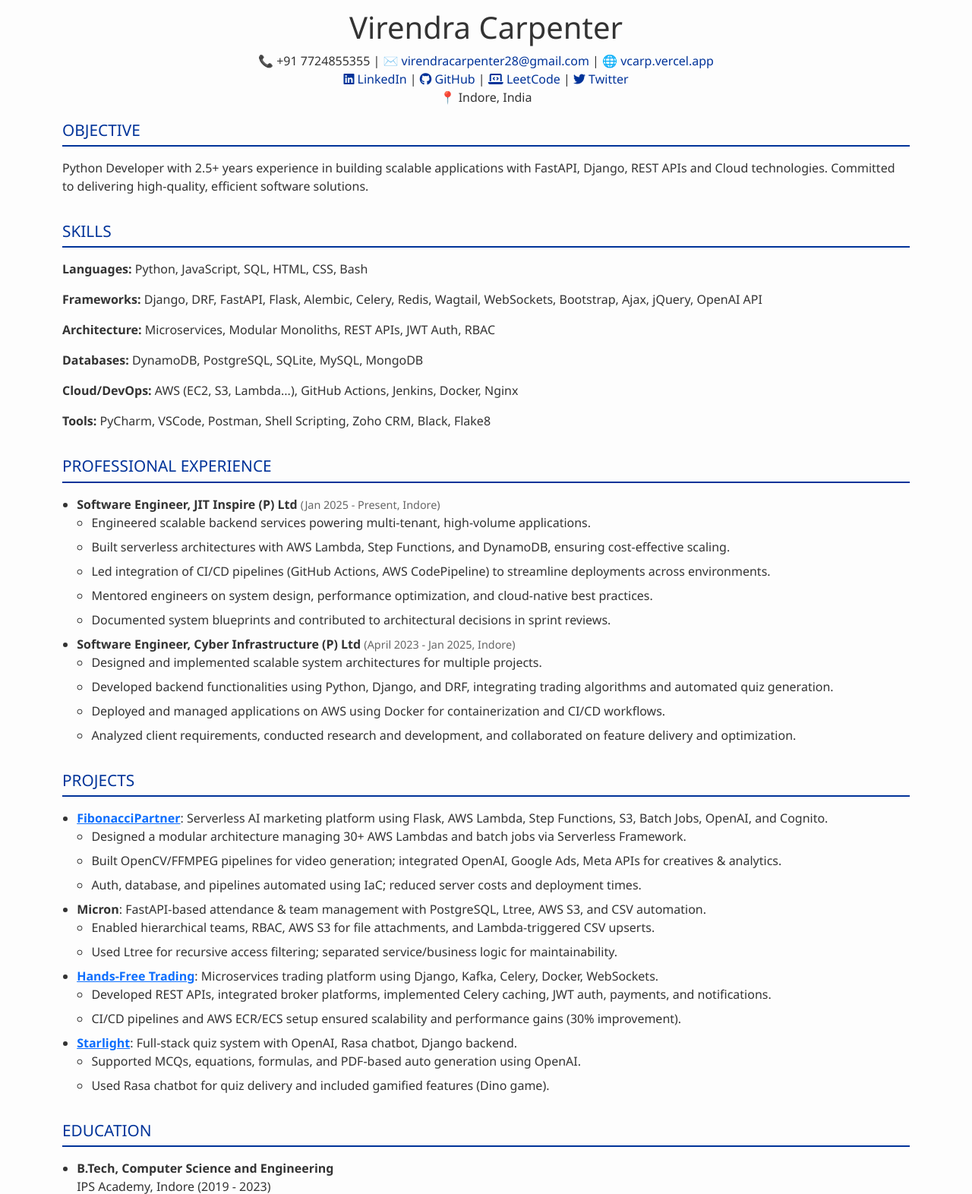
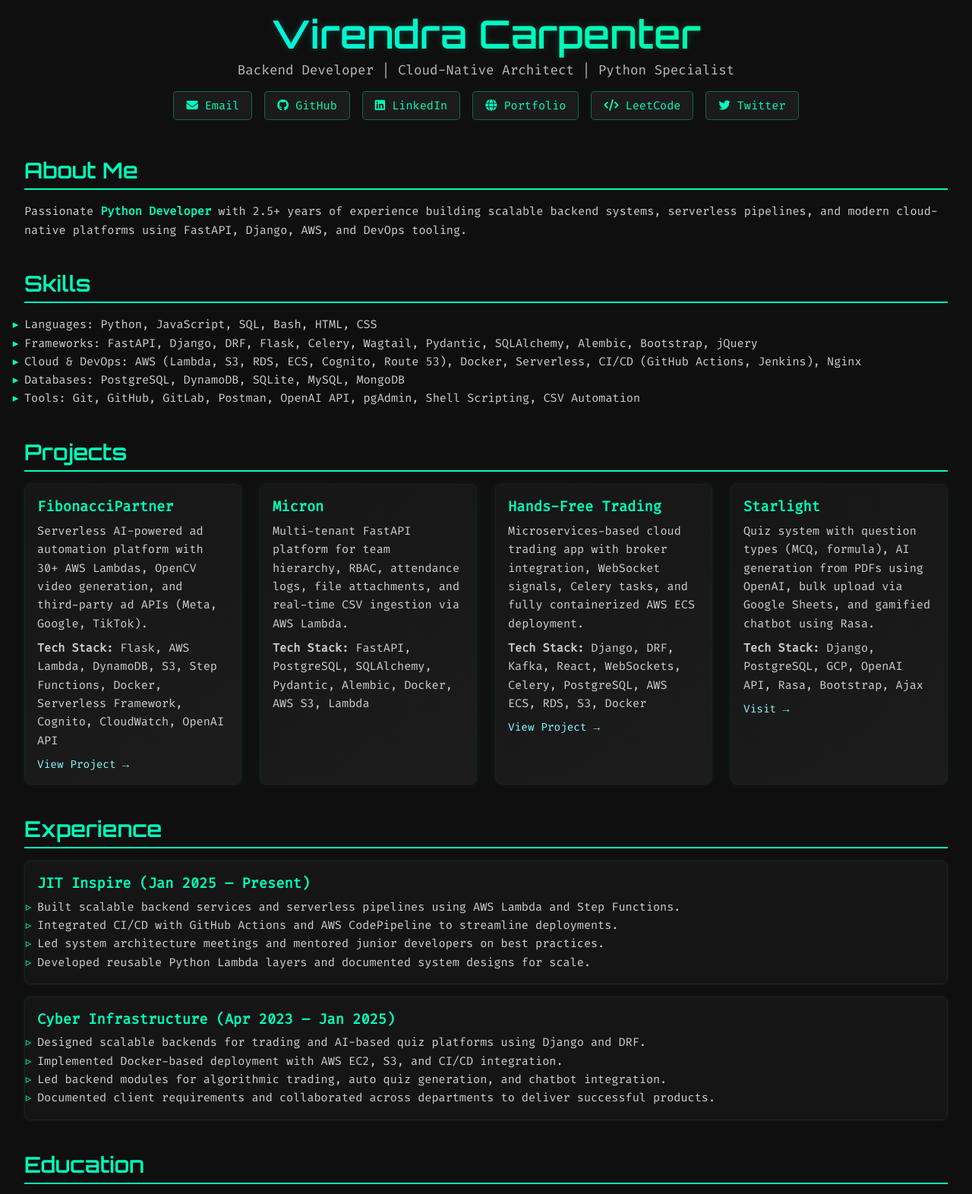
Before and after one commit to virendracarpenter/virendracarpenter.github.io, a plain HTML site: page cv/index.html in a window 1280 px wide. Shown: the part 20-1592 px from the top of the page at 76% size. Drawn offline with nearby package versions, Linux system fonts and the light colour scheme.

Commit message:
Update index.html

```diff
--- a/cv/index.html
+++ b/cv/index.html
@@ -1,120 +1,264 @@
 <!DOCTYPE html>
 <html lang="en">
+
 <head>
   <meta charset="UTF-8" />
   <meta name="viewport" content="width=device-width, initial-scale=1.0" />
-  <title>Virendra Carpenter - CV</title>
-  <link href="https://cdn.jsdelivr.net/npm/bootstrap@5.3.2/dist/css/bootstrap.min.css" rel="stylesheet">
-  <link rel="stylesheet" href="https://cdnjs.cloudflare.com/ajax/libs/font-awesome/6.5.0/css/all.min.css">
+  <title>Virendra Carpenter | Developer Portfolio</title>
+  <link href="https://fonts.googleapis.com/css2?family=Fira+Code&family=Orbitron:wght@600&display=swap" rel="stylesheet" />
+  <script src="https://kit.fontawesome.com/a076d05399.js" crossorigin="anonymous"></script>
   <style>
-    body { font-family: 'Segoe UI', Tahoma, Geneva, Verdana, sans-serif; background: #fdfdfd; color: #333; padding: 2rem; }
-    .cv-section { margin-bottom: 2rem; }
-    .section-title { border-bottom: 2px solid #003399; color: #003399; margin-bottom: 1rem; padding-bottom: 0.25rem; font-size: 1.3rem; text-transform: uppercase; }
-    .contact-info a { text-decoration: none; color: #003399; }
-    .project-title a { text-decoration: none; color: #003399; font-weight: bold; }
-    ul { padding-left: 1.2rem; }
-    li { margin-bottom: 0.5rem; }
-    .subtext { font-size: 0.9rem; color: #666; }
-    .skill-tag { display: inline-block; background: #003399; color: white; padding: 0.2rem 0.5rem; border-radius: 4px; margin: 0.2rem; font-size: 0.9rem; }
+    * {
+      margin: 0;
+      padding: 0;
+      box-sizing: border-box;
+    }
+
+    body {
+      background-color: #0f0f0f;
+      font-family: 'Fira Code', monospace;
+      color: #d1d1d1;
+      padding: 2rem;
+    }
+
+    header {
+      text-align: center;
+      margin-bottom: 3rem;
+    }
+
+    header h1 {
+      font-family: 'Orbitron', sans-serif;
+      font-size: 3.2rem;
+      background: linear-gradient(to right, #00f0ff, #00ff87);
+      -webkit-background-clip: text;
+      -webkit-text-fill-color: transparent;
+      text-shadow: 0 0 10px rgba(0, 255, 195, 0.2);
+    }
+
+    header p {
+      font-size: 1.1rem;
+      color: #bbb;
+      margin-top: 0.3rem;
+    }
+
+    nav {
+      margin-top: 1rem;
+      display: flex;
+      justify-content: center;
+      gap: 1rem;
+      flex-wrap: wrap;
+    }
+
+    nav a {
+      text-decoration: none;
+      color: #00ffbb;
+      background: rgba(255, 255, 255, 0.05);
+      padding: 0.5rem 1rem;
+      border: 1px solid #00ffbb55;
+      border-radius: 5px;
+      transition: 0.3s;
+      font-size: 0.95rem;
+    }
+
+    nav a:hover {
+      background: #00ffbb22;
+      transform: translateY(-2px);
+    }
+
+    .section {
+      margin-bottom: 2.5rem;
+    }
+
+    .section h2 {
+      font-size: 1.8rem;
+      font-family: 'Orbitron', sans-serif;
+      border-bottom: 2px solid #00ffbb;
+      padding-bottom: 0.4rem;
+      margin-bottom: 1rem;
+      color: #00ffbb;
+    }
+
+    .section p,
+    .section li {
+      font-size: 0.95rem;
+      line-height: 1.6;
+    }
+
+    ul {
+      list-style: none;
+      padding-left: 0;
+    }
+
+    li::before {
+      content: '▸';
+      color: #00ffbb;
+      display: inline-block;
+      width: 1em;
+      margin-left: -1em;
+    }
+
+    .card-grid {
+      display: grid;
+      grid-template-columns: repeat(auto-fit, minmax(280px, 1fr));
+      gap: 1.5rem;
+    }
+
+    .project-card {
+      background: linear-gradient(145deg, #161616, #1c1c1c);
+      border: 1px solid #1f1f1f;
+      padding: 1rem;
+      border-radius: 8px;
+      box-shadow: 0 0 10px rgba(0, 255, 195, 0.08);
+      transition: 0.3s;
+    }
+
+    .project-card:hover {
+      transform: translateY(-5px);
+      box-shadow: 0 0 15px rgba(0, 255, 195, 0.2);
+    }
+
+    .project-card h3 {
+      color: #00ffbb;
+      margin-bottom: 0.5rem;
+    }
+
+    .project-card p {
+      margin-bottom: 0.5rem;
+    }
+
+    .project-card a {
+      font-size: 0.9rem;
+      color: #8af7ff;
+      text-decoration: none;
+    }
+
+    .experience-item {
+      background: #151515;
+      border: 1px solid #222;
+      padding: 1rem;
+      border-radius: 8px;
+      margin-bottom: 1rem;
+      box-shadow: 0 0 6px rgba(0, 255, 195, 0.08);
+    }
+
+    .experience-item h3 {
+      color: #00ffbb;
+      margin-bottom: 0.4rem;
+    }
+
+    .experience-item ul li::before {
+      content: '▹';
+      color: #00ffbb;
+    }
+
+    .footer {
+      text-align: center;
+      color: #666;
+      font-size: 0.85rem;
+      margin-top: 4rem;
+    }
   </style>
 </head>
+
 <body>
-  <div class="container">
-    <h1 class="text-center">Virendra Carpenter</h1>
-    <p class="text-center contact-info">
-      📞 +91 7724855355 | ✉️ <a href="mailto:virendracarpenter28@gmail.com">virendracarpenter28@gmail.com</a> | 🌐 <a href="https://vcarp.vercel.app">vcarp.vercel.app</a><br>
-      <a href="https://linkedin.com/in/virendracarpenter"><i class="fab fa-linkedin"></i> LinkedIn</a> |
-      <a href="https://github.com/virendracarpenter"><i class="fab fa-github"></i> GitHub</a> |
-      <a href="https://leetcode.com/vcarp"><i class="fas fa-laptop-code"></i> LeetCode</a> |
-      <a href="https://twitter.com/veecarpenter"><i class="fab fa-twitter"></i> Twitter</a>
-      <br>📍 Indore, India
-    </p>
+  <header>
+    <h1>Virendra Carpenter</h1>
+    <p>Backend Developer | Cloud-Native Architect | Python Specialist</p>
+    <nav>
+      <a href="mailto:virendracarpenter28@gmail.com"><i class="fas fa-envelope"></i> Email</a>
+      <a href="https://github.com/virendracarpenter" target="_blank"><i class="fab fa-github"></i> GitHub</a>
+      <a href="https://linkedin.com/in/virendracarpenter" target="_blank"><i class="fab fa-linkedin"></i> LinkedIn</a>
+      <a href="https://vcarp.vercel.app" target="_blank"><i class="fas fa-globe"></i> Portfolio</a>
+      <a href="https://leetcode.com/vcarp" target="_blank"><i class="fas fa-code"></i> LeetCode</a>
+      <a href="https://twitter.com/veecarpenter" target="_blank"><i class="fab fa-twitter"></i> Twitter</a>
+    </nav>
+  </header>
 
-    <div class="cv-section">
-      <div class="section-title">Objective</div>
-      <p>Python Developer with 2.5+ years experience in building scalable applications with FastAPI, Django, REST APIs and Cloud technologies. Committed to delivering high-quality, efficient software solutions.</p>
+  <section class="section">
+    <h2>About Me</h2>
+    <p>Passionate <strong style="color:#00ffbb">Python Developer</strong> with 2.5+ years of experience building scalable backend systems, serverless pipelines, and modern cloud-native platforms using FastAPI, Django, AWS, and DevOps tooling.</p>
+  </section>
+
+  <section class="section">
+    <h2>Skills</h2>
+    <ul>
+      <li>Languages: Python, JavaScript, SQL, Bash, HTML, CSS</li>
+      <li>Frameworks: FastAPI, Django, DRF, Flask, Celery, Wagtail, Pydantic, SQLAlchemy, Alembic, Bootstrap, jQuery</li>
+      <li>Cloud & DevOps: AWS (Lambda, S3, RDS, ECS, Cognito, Route 53), Docker, Serverless, CI/CD (GitHub Actions, Jenkins), Nginx</li>
+      <li>Databases: PostgreSQL, DynamoDB, SQLite, MySQL, MongoDB</li>
+      <li>Tools: Git, GitHub, GitLab, Postman, OpenAI API, pgAdmin, Shell Scripting, CSV Automation</li>
+    </ul>
+  </section>
+
+  <section class="section">
+    <h2>Projects</h2>
+    <div class="card-grid">
+      <div class="project-card">
+        <h3>FibonacciPartner</h3>
+        <p>Serverless AI-powered ad automation platform with 30+ AWS Lambdas, OpenCV video generation, and third-party ad APIs (Meta, Google, TikTok).</p>
+        <p><strong>Tech Stack:</strong> Flask, AWS Lambda, DynamoDB, S3, Step Functions, Docker, Serverless Framework, Cognito, CloudWatch, OpenAI API</p>
+        <a href="https://fibonaccipartner.com" target="_blank">View Project →</a>
+      </div>
+      <div class="project-card">
+        <h3>Micron</h3>
+        <p>Multi-tenant FastAPI platform for team hierarchy, RBAC, attendance logs, file attachments, and real-time CSV ingestion via AWS Lambda.</p>
+        <p><strong>Tech Stack:</strong> FastAPI, PostgreSQL, SQLAlchemy, Pydantic, Alembic, Docker, AWS S3, Lambda</p>
+      </div>
+      <div class="project-card">
+        <h3>Hands-Free Trading</h3>
+        <p>Microservices-based cloud trading app with broker integration, WebSocket signals, Celery tasks, and fully containerized AWS ECS deployment.</p>
+        <p><strong>Tech Stack:</strong> Django, DRF, Kafka, React, WebSockets, Celery, PostgreSQL, AWS ECS, RDS, S3, Docker</p>
+        <a href="https://hands-free.trading" target="_blank">View Project →</a>
+      </div>
+      <div class="project-card">
+        <h3>Starlight</h3>
+        <p>Quiz system with question types (MCQ, formula), AI generation from PDFs using OpenAI, bulk upload via Google Sheets, and gamified chatbot using Rasa.</p>
+        <p><strong>Tech Stack:</strong> Django, PostgreSQL, GCP, OpenAI API, Rasa, Bootstrap, Ajax</p>
+        <a href="https://thestarlight.org" target="_blank">Visit →</a>
+      </div>
     </div>
+  </section>
 
-    <div class="cv-section">
-      <div class="section-title">Skills</div>
-      <p><strong>Languages:</strong> Python, JavaScript, SQL, HTML, CSS, Bash</p>
-      <p><strong>Frameworks:</strong> Django, DRF, FastAPI, Flask, Alembic, Celery, Redis, Wagtail, WebSockets, Bootstrap, Ajax, jQuery, OpenAI API</p>
-      <p><strong>Architecture:</strong> Microservices, Modular Monoliths, REST APIs, JWT Auth, RBAC</p>
-      <p><strong>Databases:</strong> DynamoDB, PostgreSQL, SQLite, MySQL, MongoDB</p>
-      <p><strong>Cloud/DevOps:</strong> AWS (EC2, S3, Lambda...), GitHub Actions, Jenkins, Docker, Nginx</p>
-      <p><strong>Tools:</strong> PyCharm, VSCode, Postman, Shell Scripting, Zoho CRM, Black, Flake8</p>
-    </div>
-
-    <div class="cv-section">
-      <div class="section-title">Professional Experience</div>
+  <section class="section">
+    <h2>Experience</h2>
+    <div class="experience-item">
+      <h3>JIT Inspire (Jan 2025 – Present)</h3>
       <ul>
-        <li><strong>Software Engineer, JIT Inspire (P) Ltd</strong> <span class="subtext">(Jan 2025 - Present, Indore)</span>
-          <ul>
-            <li>Engineered scalable backend services powering multi-tenant, high-volume applications.</li>
-            <li>Built serverless architectures with AWS Lambda, Step Functions, and DynamoDB, ensuring cost-effective scaling.</li>
-            <li>Led integration of CI/CD pipelines (GitHub Actions, AWS CodePipeline) to streamline deployments across environments.</li>
-            <li>Mentored engineers on system design, performance optimization, and cloud-native best practices.</li>
-            <li>Documented system blueprints and contributed to architectural decisions in sprint reviews.</li>
-          </ul>
-        </li>
-        <li><strong>Software Engineer, Cyber Infrastructure (P) Ltd</strong> <span class="subtext">(April 2023 - Jan 2025, Indore)</span>
-          <ul>
-            <li>Designed and implemented scalable system architectures for multiple projects.</li>
-            <li>Developed backend functionalities using Python, Django, and DRF, integrating trading algorithms and automated quiz generation.</li>
-            <li>Deployed and managed applications on AWS using Docker for containerization and CI/CD workflows.</li>
-            <li>Analyzed client requirements, conducted research and development, and collaborated on feature delivery and optimization.</li>
-          </ul>
-        </li>
+        <li>Built scalable backend services and serverless pipelines using AWS Lambda and Step Functions.</li>
+        <li>Integrated CI/CD with GitHub Actions and AWS CodePipeline to streamline deployments.</li>
+        <li>Led system architecture meetings and mentored junior developers on best practices.</li>
+        <li>Developed reusable Python Lambda layers and documented system designs for scale.</li>
       </ul>
     </div>
-
-    <div class="cv-section">
-      <div class="section-title">Projects</div>
+    <div class="experience-item">
+      <h3>Cyber Infrastructure (Apr 2023 – Jan 2025)</h3>
       <ul>
-        <li><strong><a href="https://fibonaccipartner.com">FibonacciPartner</a></strong>: Serverless AI marketing platform using Flask, AWS Lambda, Step Functions, S3, Batch Jobs, OpenAI, and Cognito.
-          <ul>
-            <li>Designed a modular architecture managing 30+ AWS Lambdas and batch jobs via Serverless Framework.</li>
-            <li>Built OpenCV/FFMPEG pipelines for video generation; integrated OpenAI, Google Ads, Meta APIs for creatives & analytics.</li>
-            <li>Auth, database, and pipelines automated using IaC; reduced server costs and deployment times.</li>
-          </ul>
-        </li>
-        <li><strong>Micron</strong>: FastAPI-based attendance & team management with PostgreSQL, Ltree, AWS S3, and CSV automation.
-          <ul>
-            <li>Enabled hierarchical teams, RBAC, AWS S3 for file attachments, and Lambda-triggered CSV upserts.</li>
-            <li>Used Ltree for recursive access filtering; separated service/business logic for maintainability.</li>
-          </ul>
-        </li>
-        <li><strong><a href="https://hands-free.trading">Hands-Free Trading</a></strong>: Microservices trading platform using Django, Kafka, Celery, Docker, WebSockets.
-          <ul>
-            <li>Developed REST APIs, integrated broker platforms, implemented Celery caching, JWT auth, payments, and notifications.</li>
-            <li>CI/CD pipelines and AWS ECR/ECS setup ensured scalability and performance gains (30% improvement).</li>
-          </ul>
-        </li>
-        <li><strong><a href="https://thestarlight.org">Starlight</a></strong>: Full-stack quiz system with OpenAI, Rasa chatbot, Django backend.
-          <ul>
-            <li>Supported MCQs, equations, formulas, and PDF-based auto generation using OpenAI.</li>
-            <li>Used Rasa chatbot for quiz delivery and included gamified features (Dino game).</li>
-          </ul>
-        </li>
+        <li>Designed scalable backends for trading and AI-based quiz platforms using Django and DRF.</li>
+        <li>Implemented Docker-based deployment with AWS EC2, S3, and CI/CD integration.</li>
+        <li>Led backend modules for algorithmic trading, auto quiz generation, and chatbot integration.</li>
+        <li>Documented client requirements and collaborated across departments to deliver successful products.</li>
       </ul>
     </div>
+  </section>
 
-    <div class="cv-section">
-      <div class="section-title">Education</div>
-      <ul>
-        <li><strong>B.Tech, Computer Science and Engineering</strong><br>
-          IPS Academy, Indore (2019 - 2023)<br>
-          CGPA: 8.61 / 10
-        </li>
-      </ul>
-    </div>
+  <section class="section">
+    <h2>Education</h2>
+    <ul>
+      <li><strong>B.Tech – Computer Science</strong>, IPS Academy Indore (2019–2023) – CGPA: 8.61</li>
+    </ul>
+  </section>
 
-    <div class="cv-section">
-      <div class="section-title">Additional Information</div>
-      <p><strong>Languages:</strong> English, Hindi</p>
-      <p><strong>Interests:</strong> Technology Trends, Customizing Systems, Sketching</p>
-    </div>
+  <section class="section">
+    <h2>Extras</h2>
+    <ul>
+      <li>Languages: English, Hindi</li>
+      <li>Hobbies: Linux Customization, AI Tools, Sketching</li>
+    </ul>
+  </section>
 
-  </div>
+  <footer class="footer">
+    &copy; 2025 Virendra Carpenter — Engineered with passion 💡
+  </footer>
 </body>
+
 </html>
```
